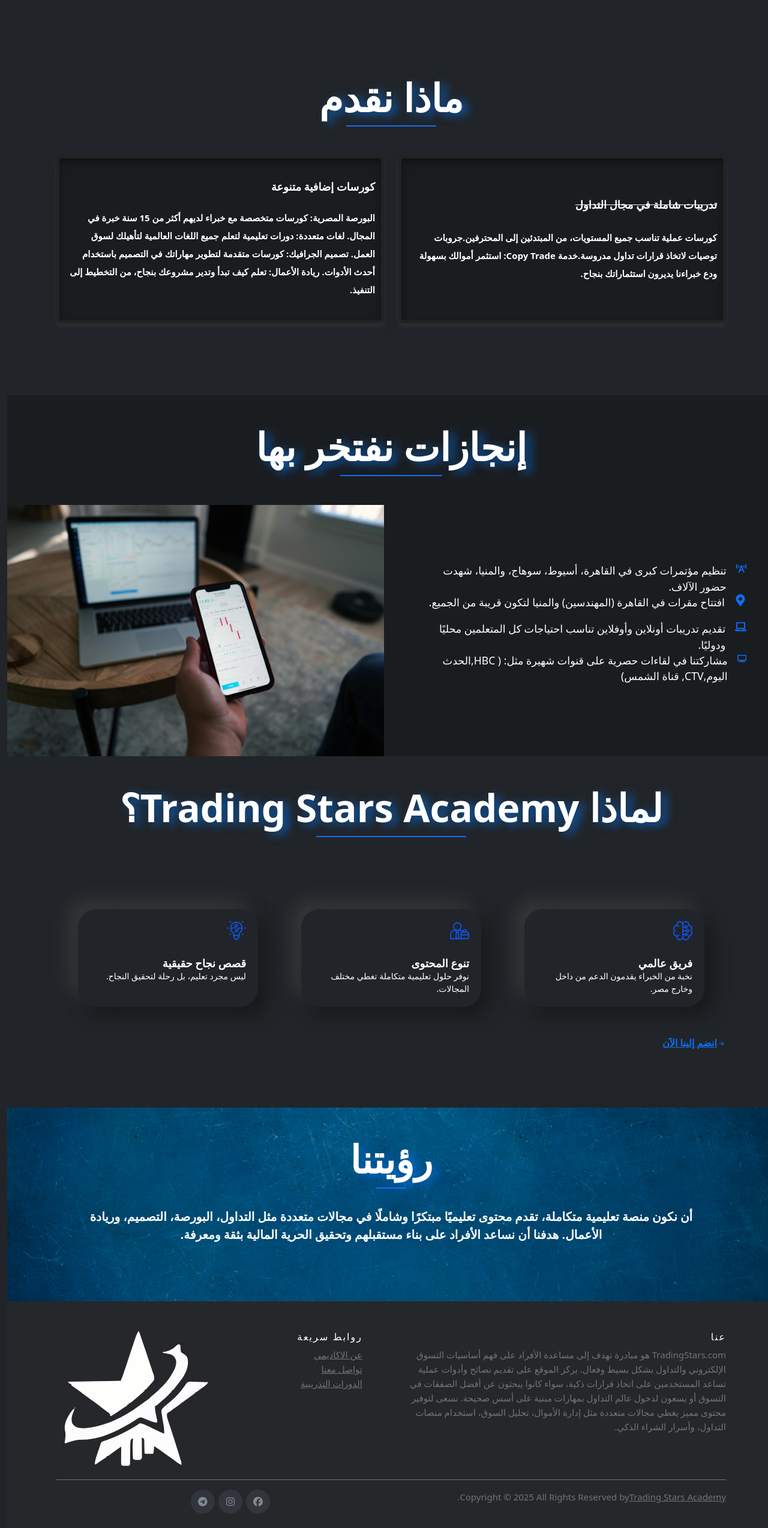
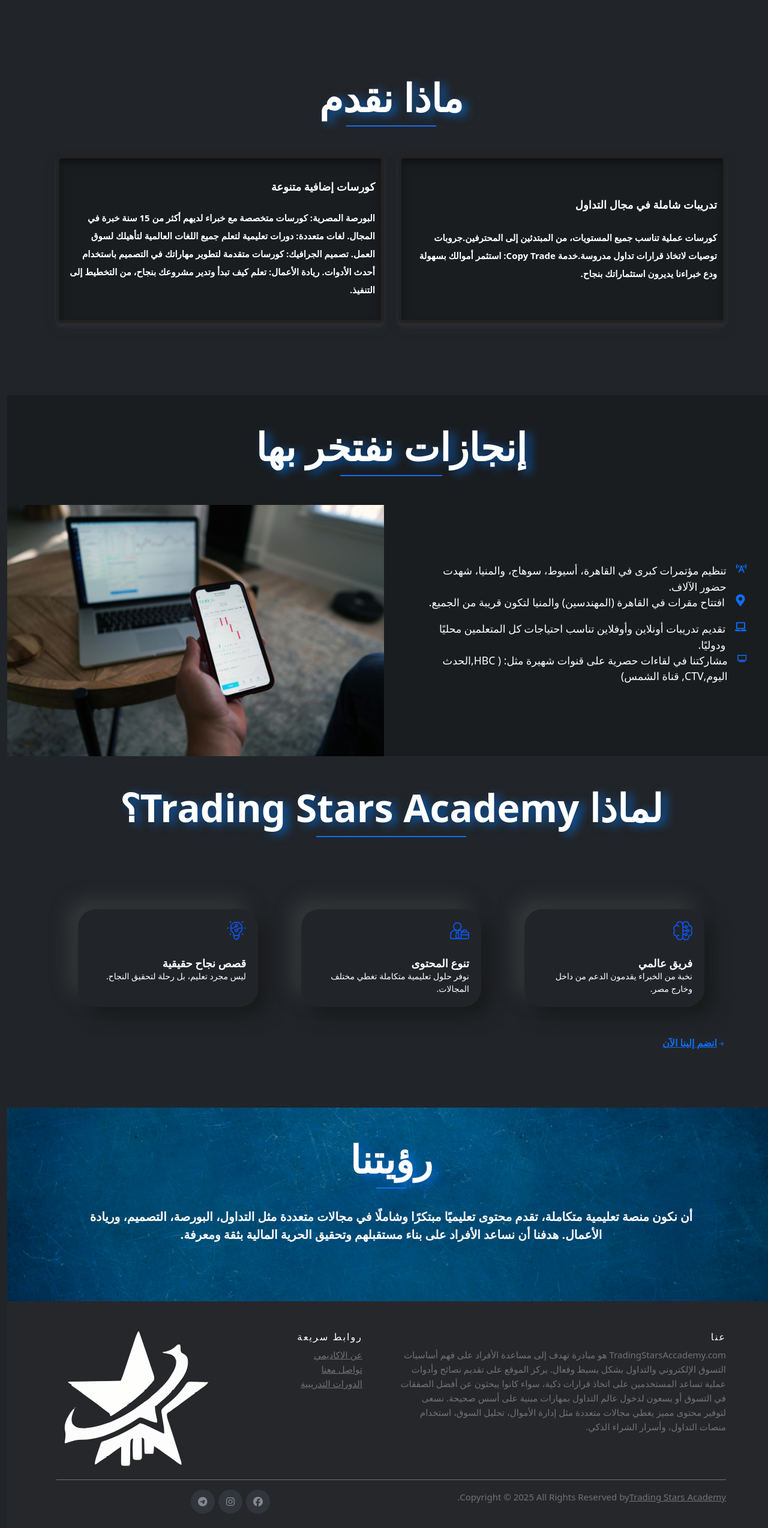
Before and after one commit to MadonnaAdel/Trading-Stars-Academy, a React (Vite) app: page /about-us in a window 1280 px wide. Shown: the part 662-3210 px from the top of the page at 60% size. Built offline with nearby package versions, Linux system fonts and the light colour scheme; a web font is replaced by a local one.

Commit message:
Fix Web Name in Footer & Reject User Reasons

```diff
--- a/src/AdminPages/joinRequest/JoinRequests.jsx
+++ b/src/AdminPages/joinRequest/JoinRequests.jsx
@@ -56,6 +56,7 @@
         await ApproveAccount(userId);
         toast.success('تم قبول المستخدم بنجاح');
       } else if (action === 'reject') {
+
         if (!reason.trim()) {
           toast.error("يجب إدخال سبب الرفض!");
           return;
@@ -194,13 +195,15 @@
       ? 'هل أنت متأكد من قبول هذا المستخدم؟'
       : 'هل أنت متأكد من رفض هذا المستخدم؟'
   }
-          children={confirmModal.action === 'reject' && (
+>
+  <img src={confirmModal.action === 'approve' ? "/approve user.svg" : "/delete user.svg"} alt="" />
+
+  {confirmModal.action === 'reject' && (
     <div className="mt-3">
       <label htmlFor="rejectReason" className="form-label">سبب الرفض:</label>
       <textarea
         id="rejectReason"
-                rows={6}
-                type="text"
+        rows={2}
         className="form-control"
         value={confirmModal.reason}
         onChange={(e) => setConfirmModal({ ...confirmModal, reason: e.target.value })}
@@ -208,8 +211,8 @@
       />
     </div>
   )}
-        > <img src={ confirmModal.action === 'approve'?"/approve user.svg":"/delete user.svg"} alt="" />
 </ConfirmModal>
+
       </div>
     </section>
   );
--- a/src/UserPages/About/abouts.jsx
+++ b/src/UserPages/About/abouts.jsx
@@ -54,7 +54,7 @@
           <Row>
             <Col md={6} className="mb-4">
               <div className={styles.card}>
-                <s className={styles.cardTitle}><p>تدريبات شاملة في مجال التداول</p></s>
+                <p className={styles.cardTitle}><p>تدريبات شاملة في مجال التداول</p></p>
                 <p className={styles.cardDes}>
                   <span>كورسات عملية تناسب جميع المستويات، من المبتدئين إلى المحترفين.</span>
                   <span>جروبات توصيات لاتخاذ قرارات تداول مدروسة.</span>
--- a/src/sharedComponents/modal/comfirmModal.jsx
+++ b/src/sharedComponents/modal/comfirmModal.jsx
@@ -7,7 +7,7 @@
     <Modal
       isOpen={show}
       onRequestClose={onHide}
-      contentLabel="Confirm Modal"
+      contentLabel="Confirm Modal "
       className={`${style.modalContent} `}
       overlayClassName={style.modalOverlay}
       style={{ zIndex: "99999999" }}
--- a/src/userComponents/footer/footer.jsx
+++ b/src/userComponents/footer/footer.jsx
@@ -11,7 +11,7 @@
         <div className="row">
           <div className="col-sm-12 col-md-6">
             <h6>عنا</h6>
-            <p className="text-justify">TradingStars.com   هو مبادرة تهدف إلى مساعدة الأفراد على فهم أساسيات التسوق الإلكتروني والتداول بشكل بسيط وفعال. يركز الموقع على تقديم نصائح وأدوات عملية تساعد المستخدمين على اتخاذ قرارات ذكية، سواء كانوا يبحثون عن أفضل الصفقات في التسوق أو يسعون لدخول عالم التداول بمهارات مبنية على أسس صحيحة. نسعى لتوفير محتوى مميز يغطي مجالات متعددة مثل إدارة الأموال، تحليل السوق، استخدام منصات التداول، وأسرار الشراء الذكي.</p>
+            <p className="text-justify">TradingStarsAccademy.com   هو مبادرة تهدف إلى مساعدة الأفراد على فهم أساسيات التسوق الإلكتروني والتداول بشكل بسيط وفعال. يركز الموقع على تقديم نصائح وأدوات عملية تساعد المستخدمين على اتخاذ قرارات ذكية، سواء كانوا يبحثون عن أفضل الصفقات في التسوق أو يسعون لدخول عالم التداول بمهارات مبنية على أسس صحيحة. نسعى لتوفير محتوى مميز يغطي مجالات متعددة مثل إدارة الأموال، تحليل السوق، استخدام منصات التداول، وأسرار الشراء الذكي.</p>
           </div>
 
           <div className="col-xs-6 col-md-3 px-5 ">
```
Also changed, not shown: 1 other file (tests, documents, lock files or other folders). Lines whose indentation alone changed are shown as unchanged.
